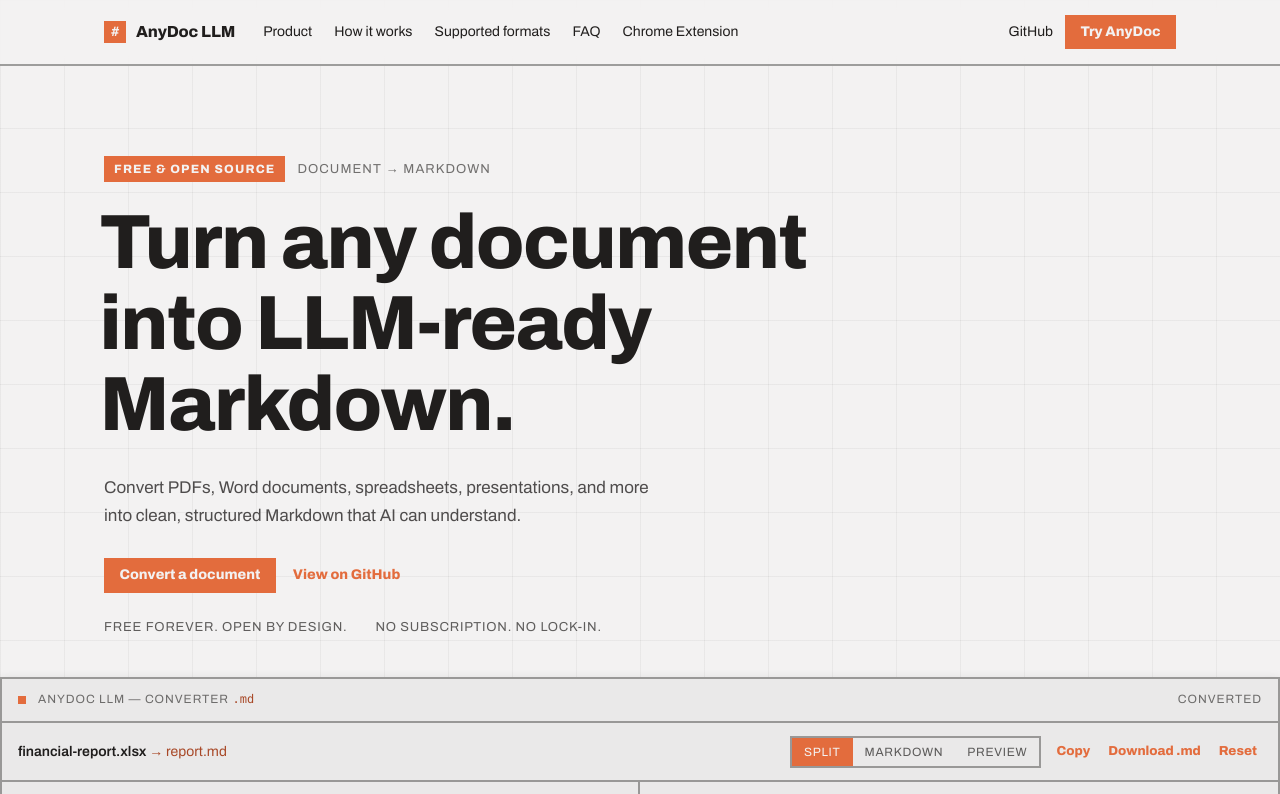
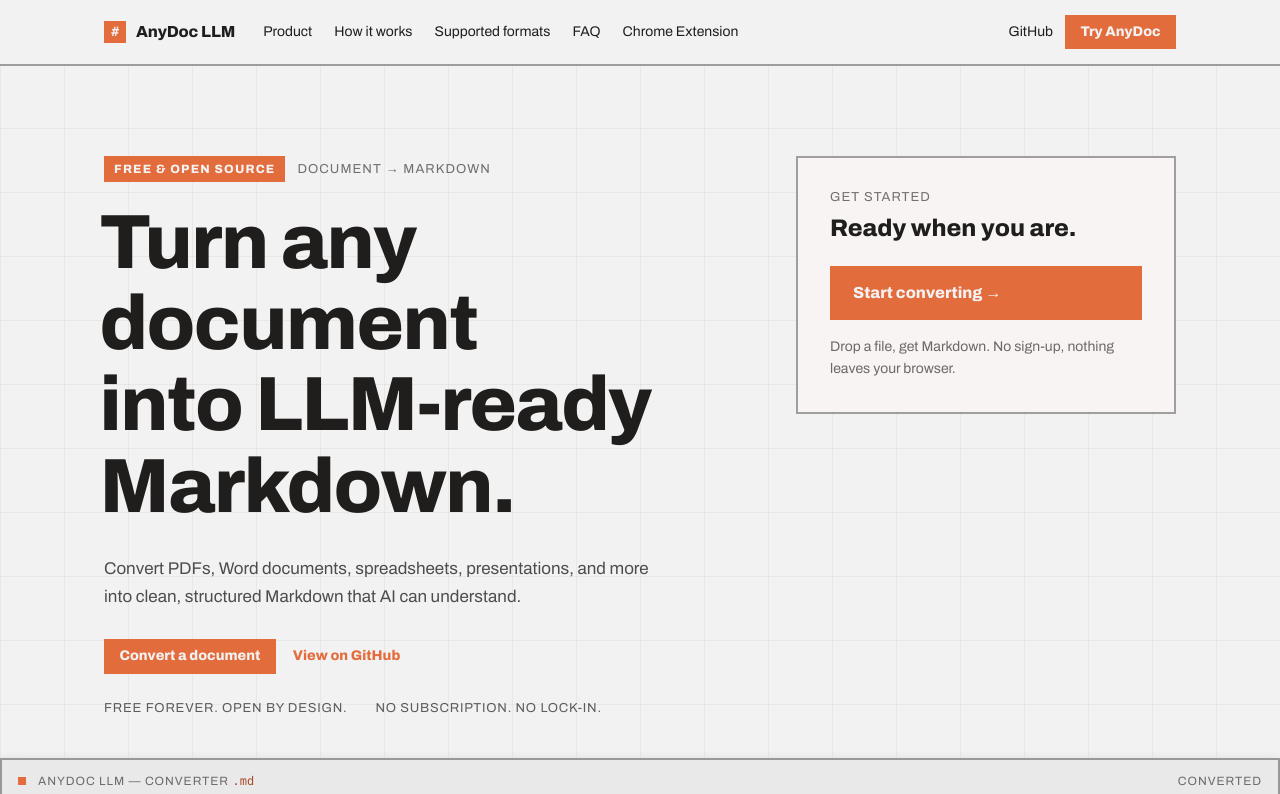
Before and after one commit to BeingAnProgrammer/anydocLLM, an Angular app: page / in a window 1280 px wide. Shown: the top 794 px of the page. Built offline with nearby package versions, Linux system fonts and the light colour scheme.

Commit message:
feat: enhance landing page layout with hero grid and start section

```diff
--- a/src/app/features/landing/pages/landing-page/landing-page.html
+++ b/src/app/features/landing/pages/landing-page/landing-page.html
@@ -22,6 +22,8 @@
 
   <main id="main">
   <section id="top" class="hero">
+    <div class="hero-grid">
+      <div>
         <div class="hero-badges">
           <span class="tag chip-accent">Free &amp; open source</span>
           <span class="eyebrow">Document → Markdown</span>
@@ -31,8 +33,8 @@
           <span>into LLM-ready Markdown.</span>
         </h1>
         <p class="hero-copy">
-      Convert PDFs, Word documents, spreadsheets, presentations, and more into clean, structured Markdown that AI can
-      understand.
+          Convert PDFs, Word documents, spreadsheets, presentations, and more into clean, structured Markdown that AI
+          can understand.
         </p>
         <div class="hero-actions">
           <a routerLink="/convert" class="btn btn-primary">Convert a document</a>
@@ -41,6 +43,14 @@
         <div class="hero-notes">
           <span>Free forever. Open by design.</span>
           <span>No subscription. No lock-in.</span>
+        </div>
+      </div>
+      <div class="hero-start">
+        <span class="eyebrow">Get started</span>
+        <p class="hero-start-title">Ready when you are.</p>
+        <a routerLink="/convert" class="btn btn-primary btn-block hero-start-btn">Start converting →</a>
+        <p class="hero-start-note text-muted">Drop a file, get Markdown. No sign-up, nothing leaves your browser.</p>
+      </div>
     </div>
   </section>
 
--- a/src/app/features/landing/pages/landing-page/landing-page.scss
+++ b/src/app/features/landing/pages/landing-page/landing-page.scss
@@ -43,7 +43,8 @@
 }
 .transform-box,
 .extension-mock,
-.mock-popup {
+.mock-popup,
+.hero-start {
   border: 2px solid var(--color-divider);
 }
 .how-grid,
@@ -69,7 +70,8 @@
 .format-name,
 .transform-badge,
 .mock-popup-header,
-.cta-strong {
+.cta-strong,
+.hero-start-title {
   font-family: var(--font-heading);
   font-weight: 800;
 }
@@ -206,6 +208,40 @@
   flex-wrap: wrap;
   margin-top: 24px;
 }
+.hero-grid {
+  display: grid;
+  gap: 40px;
+  /* Top-align, not center or stretch — the card sizes to its own content
+     and starts level with the heading, instead of floating in the middle
+     of the (much taller) text column. */
+  align-items: start;
+}
+@media (min-width: 860px) {
+  .hero-grid {
+    /* The text column stays dominant; the card holds a narrower, fixed-ish
+       width instead of matching it — an even split reads oddly for a
+       dense paragraph block next to a compact CTA card. */
+    grid-template-columns: minmax(0, 1fr) minmax(300px, 380px);
+  }
+}
+.hero-start {
+  padding: 32px;
+}
+.hero-start-title {
+  font-size: 24px;
+  line-height: 1.2;
+  margin-top: 10px;
+}
+.hero-start-btn {
+  margin-top: 24px;
+  font-size: 16px;
+  padding: 16px 22px;
+}
+.hero-start-note {
+  margin-top: 16px;
+  font-size: 14px;
+  line-height: 22px;
+}
 
 /* — feature row / how it works — */
 /* All six are <section>s (padding-inline already comes from the shared
@@ -332,7 +368,8 @@
   padding: 24px;
 }
 .transform-box-result,
-.extension-mock {
+.extension-mock,
+.hero-start {
   background: var(--color-neutral-100);
 }
 .transform-list {
```
Lines whose indentation alone changed are shown as unchanged.
